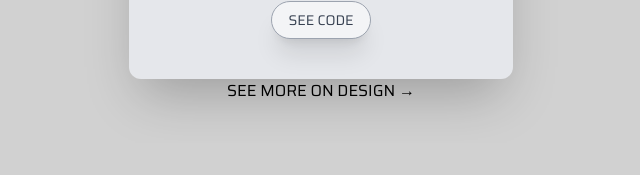
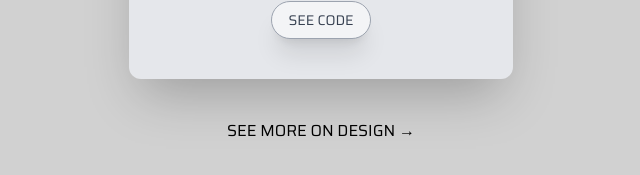
Before and after one commit to SayaniGain01/Portfolio, a React (Vite) app: page / in a window 1280 px wide. Shown: the part 3256-3431 px from the top of the page, without its empty margins (639-1279 px from the left). Before the commit the page ends 3399 px from the top, so only its background shows below. Built offline with nearby package versions, Linux system fonts and the light colour scheme.

Commit message:
CV updated

```diff
--- a/src/App.jsx
+++ b/src/App.jsx
@@ -164,7 +164,7 @@ function App() {
             </section>
             <a
               href="https://www.figma.com/proto/D6Xp0vjIpf0rxCvmmWty1f/Designs?node-id=0-1&t=z6p92jgGgoV0pRE3-1"
-              className="pb-10 hover:text-gray-600"
+              className="pt-10 pb-10 hover:text-gray-600"
             >
               SEE MORE ON DESIGN →
             </a>
```
Also changed, not shown: 1 other file (tests, documents, lock files or other folders).
